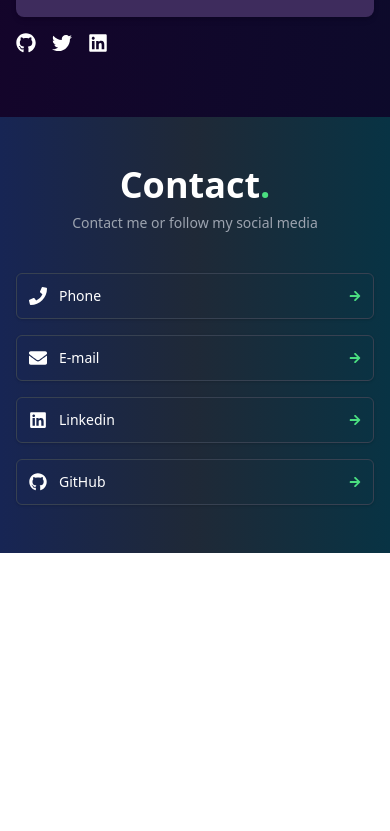
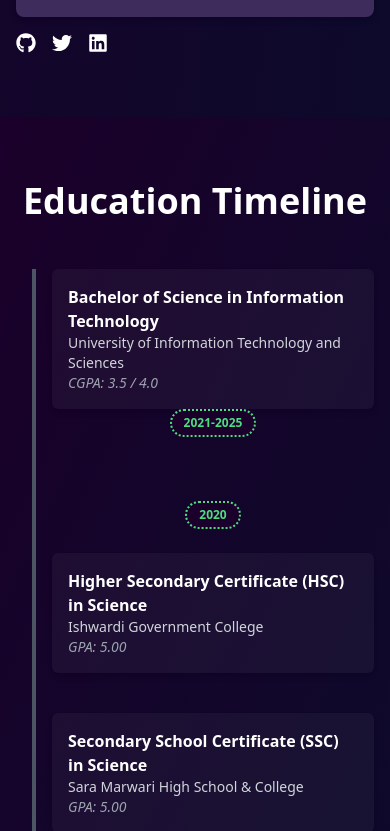
Before and after one commit to zannatin-tazri/My-portfolio, a React (Vite) app: page / in a window 390 px wide. Shown: the part 7303-8134 px from the top of the page. Before the commit the page ends 7856 px from the top, so only its background shows below. Built offline with nearby package versions, Linux system fonts and the light colour scheme.

Commit message:
education added

```diff
--- /dev/null
+++ b/public/data/education.json
@@ -0,0 +1,20 @@
+[
+  {
+    "year": "2021-2025",
+    "title": "Bachelor of Science in Information Technology",
+    "institution": "University of Information Technology and Sciences",
+    "result": "CGPA: 3.5 / 4.0"
+  },
+  {
+    "year": "2020",
+    "title": "Higher Secondary Certificate (HSC) in Science",
+    "institution": "Ishwardi Government College",
+    "result": "GPA: 5.00"
+  },
+  {
+    "year": "2018",
+    "title": "Secondary School Certificate (SSC) in Science",
+    "institution": "Sara Marwari High School & College",
+    "result": "GPA: 5.00"
+  }
+]
--- /dev/null
+++ b/src/Pages/Home/Education/Education.jsx
@@ -0,0 +1,78 @@
+import React, { useEffect, useState } from 'react';
+import { motion } from 'framer-motion';
+
+const Education = () => {
+  const [educationData, setEducationData] = useState([]);
+
+  useEffect(() => {
+    fetch('/public/data/education.json')
+      .then((res) => res.json())
+      .then((data) => setEducationData(data));
+  }, []);
+
+  return (
+    <section className="py-16 px-4 bg-gradient-to-br from-[#1a002a] to-[#0d0a2b] text-white">
+      <div className="max-w-5xl mx-auto">
+        <h2 className="text-4xl font-bold text-center mb-12">Education Timeline</h2>
+
+        <div className="relative border-l-4 border-gray-600 ml-4">
+          {educationData.map((item, index) => {
+            const isEven = index % 2 === 0;
+            const animationVariant = {
+              hidden: { opacity: 0, x: isEven ? -100 : 100 },
+              visible: { opacity: 1, x: 0, transition: { duration: 0.7, ease: 'easeOut' } },
+            };
+
+            return (
+              <div key={index} className="mb-10 ml-4 flex flex-col md:flex-row md:items-center">
+                {/* Left card */}
+                <div className="w-full md:w-1/2 md:pr-6">
+                  {isEven && (
+                    <motion.div
+                      initial="hidden"
+                      whileInView="visible"
+                      viewport={{ once: true }}
+                      variants={animationVariant}
+                      className="bg-[#ffffff0a] p-4 rounded-md shadow-md text-sm max-w-md"
+                    >
+                      <h3 className="font-semibold text-base">{item.title}</h3>
+                      <p className="text-gray-300">{item.institution}</p>
+                      <p className="italic text-gray-400">{item.result}</p>
+                    </motion.div>
+                  )}
+                </div>
+
+                {/* Center Timeline */}
+                <div className="relative flex flex-col items-center">
+                  <div className="bg-[#1a002a] border-2 border-dotted border-green-400 text-green-400 text-xs font-semibold rounded-full px-3 py-1 mb-2 z-10">
+                    {item.year}
+                  </div>
+                  <div className="h-full w-1 bg-gray-600 hidden md:block"></div>
+                </div>
+
+                {/* Right card */}
+                <div className="w-full md:w-1/2 md:pl-6 mt-4 md:mt-0">
+                  {!isEven && (
+                    <motion.div
+                      initial="hidden"
+                      whileInView="visible"
+                      viewport={{ once: true }}
+                      variants={animationVariant}
+                      className="bg-[#ffffff0a] p-4 rounded-md shadow-md text-sm max-w-md"
+                    >
+                      <h3 className="font-semibold text-base">{item.title}</h3>
+                      <p className="text-gray-300">{item.institution}</p>
+                      <p className="italic text-gray-400">{item.result}</p>
+                    </motion.div>
+                  )}
+                </div>
+              </div>
+            );
+          })}
+        </div>
+      </div>
+    </section>
+  );
+};
+
+export default Education;
--- a/src/Pages/Home/Home/Home.jsx
+++ b/src/Pages/Home/Home/Home.jsx
@@ -4,6 +4,7 @@ import About from '../About/About';
 import Skills from '../skills/Skills';
 import Projects from '../Projects/Projects';
 import Contact from '../Contact/Contact';
+import Education from '../Education/Education';
 
 const Home = () => {
     return (
@@ -12,6 +13,7 @@ const Home = () => {
             <About></About>
             <Skills></Skills>
             <Projects></Projects>
+            <Education></Education>
             <Contact></Contact>
 
         </div>
```
